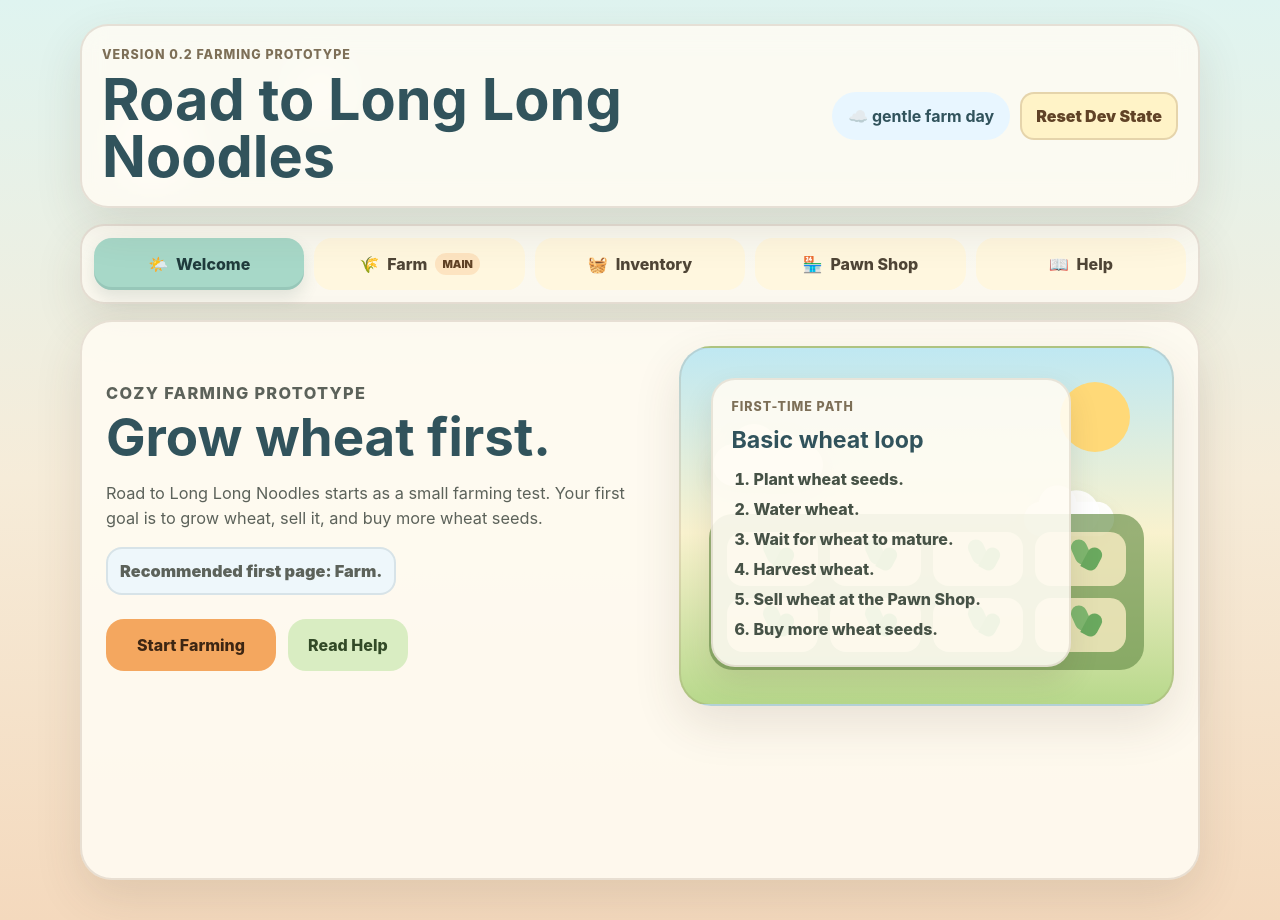
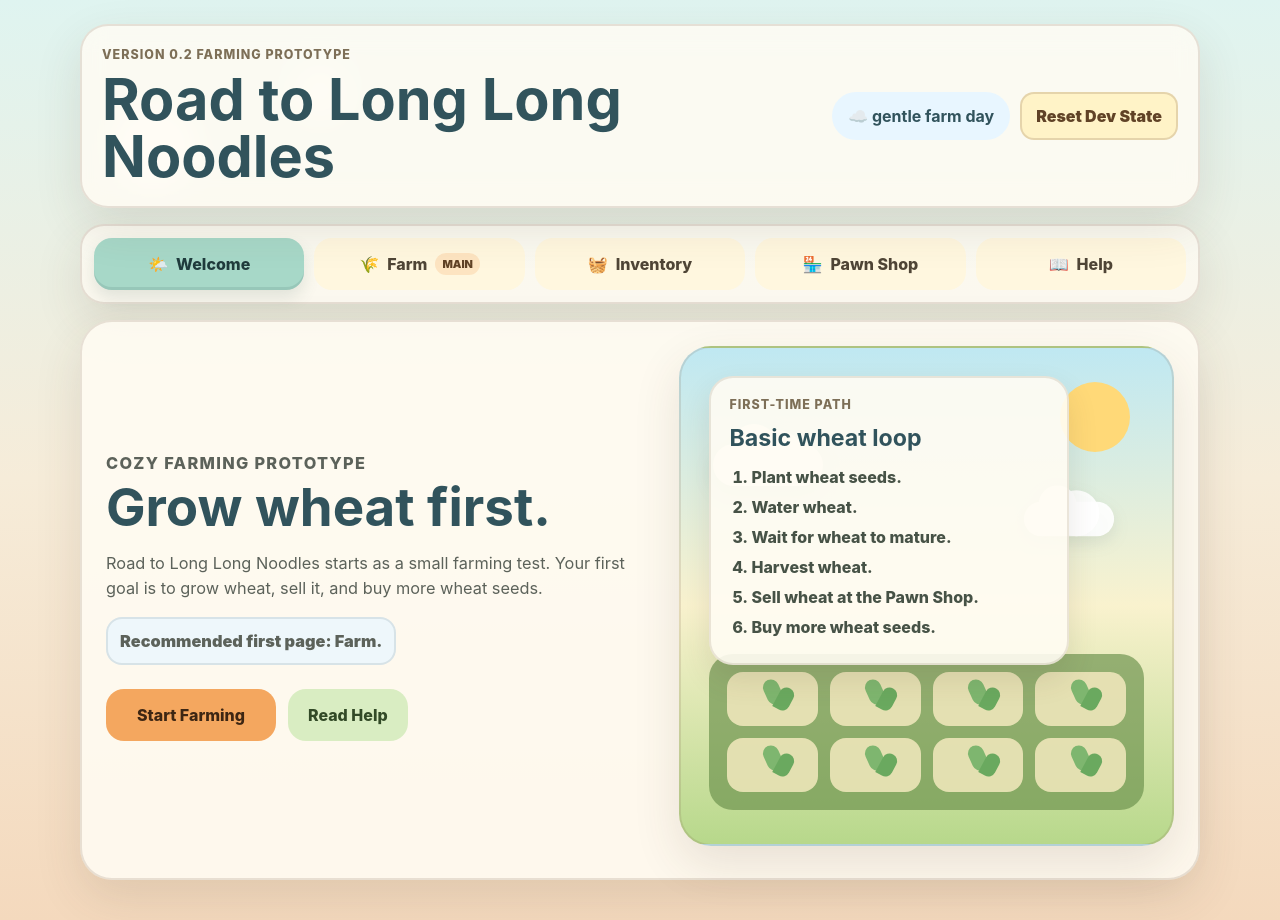
Before and after one commit to Squareboxworld/Long-Long-Noodles-Game, a React (Vite) app: page / in a window 1280 px wide. Built offline with nearby package versions, Linux system fonts and the light colour scheme.

Commit message:
Stabilize version 0.2 local QA baseline

```diff
--- a/src/pages/HelpPage.jsx
+++ b/src/pages/HelpPage.jsx
@@ -48,8 +48,10 @@ const knownExclusions = [
   'Monetization',
   'Long Long Coin',
   'Admin panel',
+  'Account system',
   'Backend',
   'Firebase',
+  'Online save',
   'Notifications',
   'Harvest minigame',
   'Wheat Fragment',
--- a/src/pages/WelcomePage.jsx
+++ b/src/pages/WelcomePage.jsx
@@ -45,7 +45,7 @@ export default function WelcomePage({ onNavigate }) {
             ))}
           </ol>
         </div>
-        <div className="preview-field">
+        <div className="preview-field" aria-hidden="true">
           {Array.from({ length: 8 }).map((_, index) => (
             <span key={index} className="preview-sprout">
               🌱
--- a/src/styles/global.css
+++ b/src/styles/global.css
@@ -335,6 +335,10 @@ summary:focus-visible {
   background: linear-gradient(180deg, #bfe8f2 0%, #f9f2ce 52%, #b7d88b 100%);
 }
 
+.farm-preview {
+  min-height: 500px;
+}
+
 .sun-dot {
   position: absolute;
   top: 34px;
@@ -437,7 +441,7 @@ summary:focus-visible {
   position: relative;
   z-index: 2;
   width: min(78%, 360px);
-  margin: 30px;
+  margin: 28px;
   padding: 18px;
   border: 2px solid rgba(117, 91, 68, 0.14);
   border-radius: 24px;
@@ -1539,6 +1543,10 @@ summary:focus-visible {
     padding: 14px;
   }
 
+  .farm-preview {
+    min-height: 480px;
+  }
+
   .welcome-loop-card h3 {
     font-size: 1.18rem;
   }
```
Also changed, not shown: 5 other files (tests, documents, lock files or other folders).
